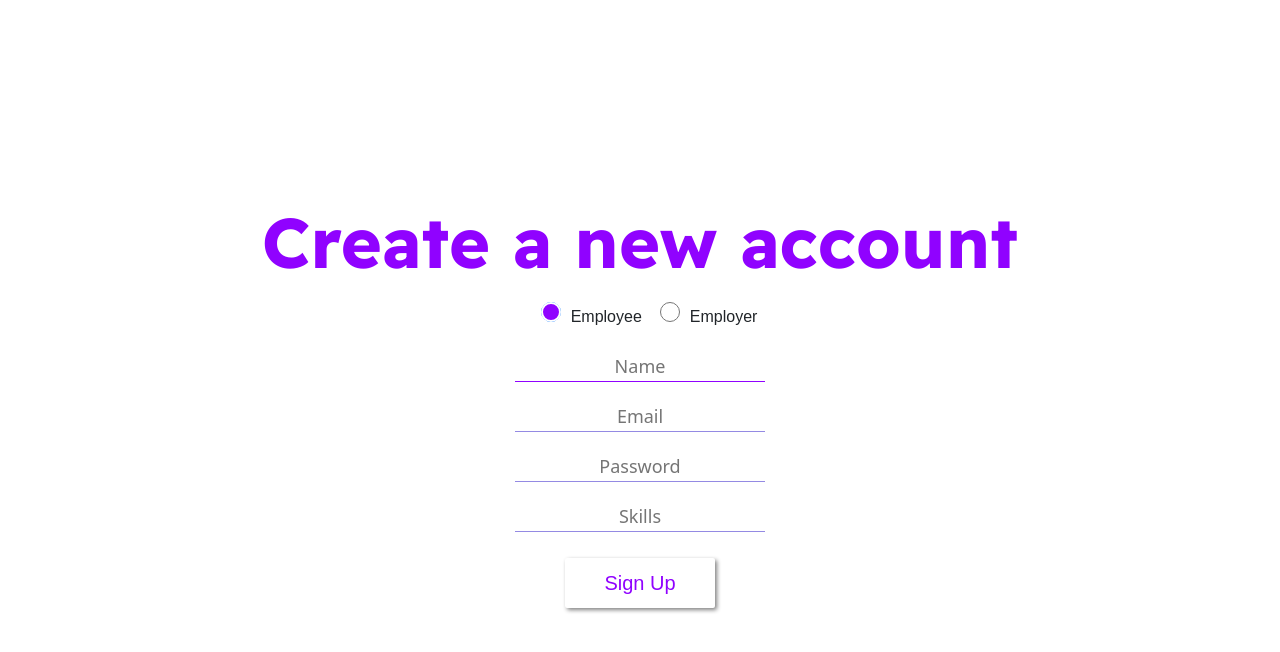
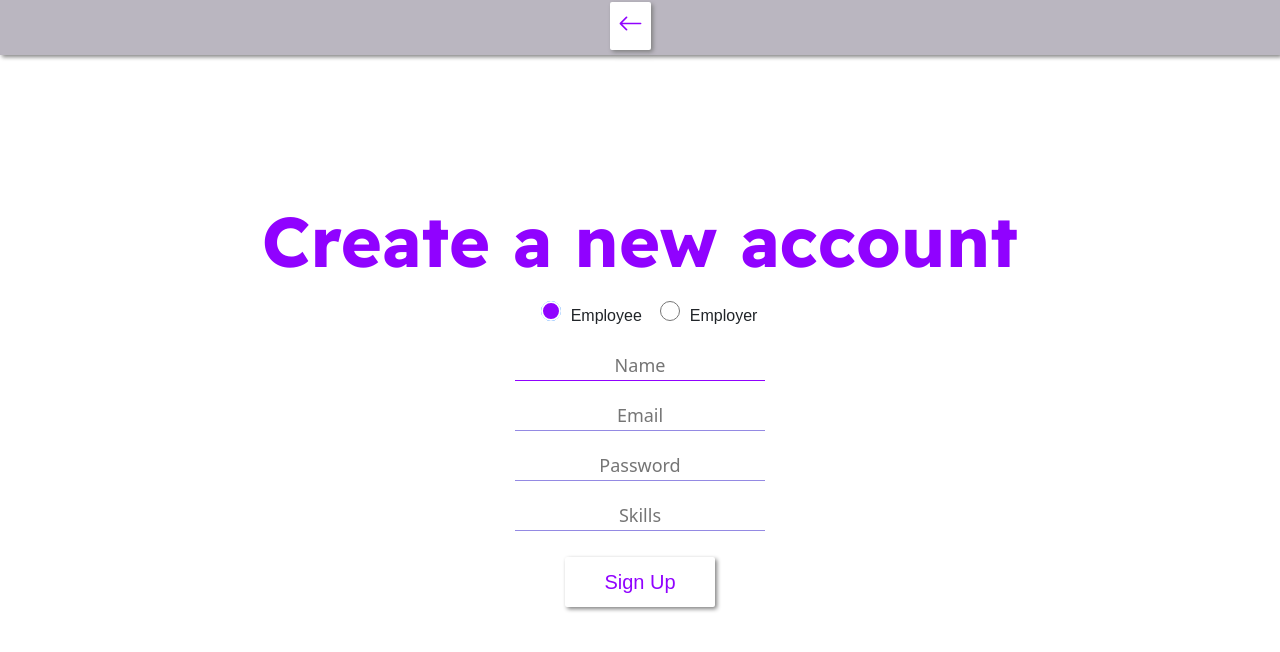
Before and after one commit to dartik24/Hyperlink, a React (Create React App) app in the folder frontend/: page /signup in a window 1280 px wide. Shown: the top 652 px of the page. Built offline with nearby package versions, Linux system fonts and the light colour scheme.

Commit message:
Minor CSS changs, universal back button

```diff
--- a/frontend/src/App.css
+++ b/frontend/src/App.css
@@ -112,7 +112,7 @@ input[type='radio']:checked:after {
 	filter: drop-shadow(2.5px 2px 2px grey);
 	min-height: fit-content;
 }
-#navbar i {
+#navbar i, .back {
 	margin: auto;
 	width: fit-content;
 	height: 95%;
@@ -160,8 +160,14 @@ input[type='radio']:checked:after {
 	display: none;
 }
 .loading {
-	color: #9002FF;
+	color: #a383bb;
 	margin: 0 auto;
+}
+
+#navbar .back, .back {
+	width: 30px;
+	margin-right: 12px;
+	min-width: fit-content;
 }
 
 @media (max-width: 540px) {
--- a/frontend/src/App.js
+++ b/frontend/src/App.js
@@ -48,11 +48,17 @@ class App extends React.Component {
 
   links = () => {
     const curPage = window.location.pathname.replaceAll('/', '');
-    if(!this.state.user)
+    const linksAllowed = curPage === 'forgotPassword' || curPage === 'signup'
+    if(!this.state.user && !linksAllowed)
       return <></>
 
     return (
+      linksAllowed ?
       <div id="navbar">
+        <Link> <i className="bi bi-arrow-left back" onClick={() => this.props.history.goBack()}> </i> </Link>
+      </div> :
+      <div id="navbar">
+        <Link> <i className="bi bi-arrow-left back" onClick={() => this.props.history.goBack()}> </i> </Link>
         <Link to='feed'>
           <i className={curPage ==='feed' ? "bi bi-rss active-link" : "bi bi-rss"}> <p> Feed </p> </i>
         </Link>
--- a/frontend/src/pages/forgot-password/forgot-password.jsx
+++ b/frontend/src/pages/forgot-password/forgot-password.jsx
@@ -39,7 +39,6 @@ class ForgotPassword extends React.Component {
     render() {
         return (
           <div className="resetPage">
-            <button id='backButton' onClick={this.goToLogin}> Back </button>
             <h1> Forgot password? </h1>
             <h6> Enter the email associated with your account and we will send you a password reset link</h6>
             <InputForm
--- a/frontend/src/pages/homepage/home.css
+++ b/frontend/src/pages/homepage/home.css
@@ -28,3 +28,8 @@
 form {
   height: 100%;
 }
+
+.Forgotpassword  {
+  height: 30px;
+  min-height: fit-content;
+}
--- a/frontend/src/pages/homepage/home.jsx
+++ b/frontend/src/pages/homepage/home.jsx
@@ -59,9 +59,9 @@ class Home extends React.Component {
           inputs={['email', 'password']}
           types={['text', 'password']}
           buttons={[
-            {name: 'Forgot password?', callback: this.forgotPassword},
             { name: 'Login', callback: this.loginPressed },
             { name: 'Sign Up', callback: this.signupPressed },
+            { name: 'Forgot password?', callback: this.forgotPassword },
           ]}
         />
       </div>
--- a/frontend/src/pages/profile/profile.jsx
+++ b/frontend/src/pages/profile/profile.jsx
@@ -28,20 +28,22 @@ class Profile extends React.Component {
     componentDidMount() {
         const storage = getStorage()
         const imageFolderRef = ref(storage, this.state.user.uid + '/profile_pic')
-        getDownloadURL(imageFolderRef).then((downloadFileURL) => {
-            this.setState({
-                imageURL: downloadFileURL
-            }, () => {
+        getDownloadURL(imageFolderRef)
+            .then((downloadFileURL) => {
+                this.setState({
+                    imageURL: downloadFileURL
+                });
+            })
+            .catch(() => {
+                this.setState({
+                    imageURL: 'https://firebasestorage.googleapis.com/v0/b/hyperlink-5987b.appspot.com/o/Hyperlink%2FDefault_Profile_Pic.jpeg?alt=media&token=7189e8c5-07e0-45fe-a185-17ae79112bde'
+                });
+            })
+            .finally(() => {
                 this.setState({
                     loading: false
-                });
-            })
-        }).catch((error) => {
-            this.setState({
-                loading: false,
-                imageURL: 'https://firebasestorage.googleapis.com/v0/b/hyperlink-5987b.appspot.com/o/Hyperlink%2FDefault_Profile_Pic.jpeg?alt=media&token=7189e8c5-07e0-45fe-a185-17ae79112bde'
+                })
             });
-        })
     }
 
     static getDerivedStateFromProps = (nextProps) => {
--- a/frontend/src/pages/signup/signup.css
+++ b/frontend/src/pages/signup/signup.css
@@ -1,5 +1,5 @@
 .Signup {
-  padding-top: 25vh;
+  padding-top: 18vh;
 }
 
 label {
```
